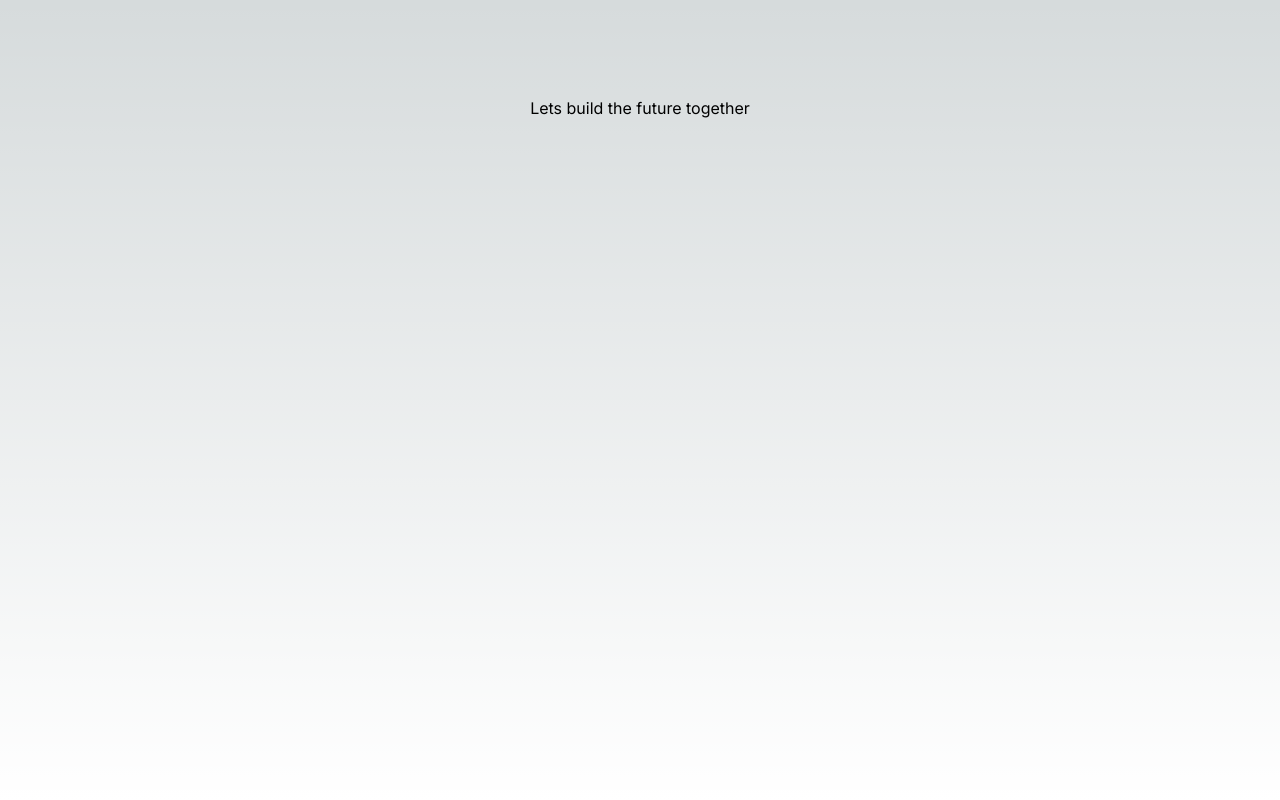
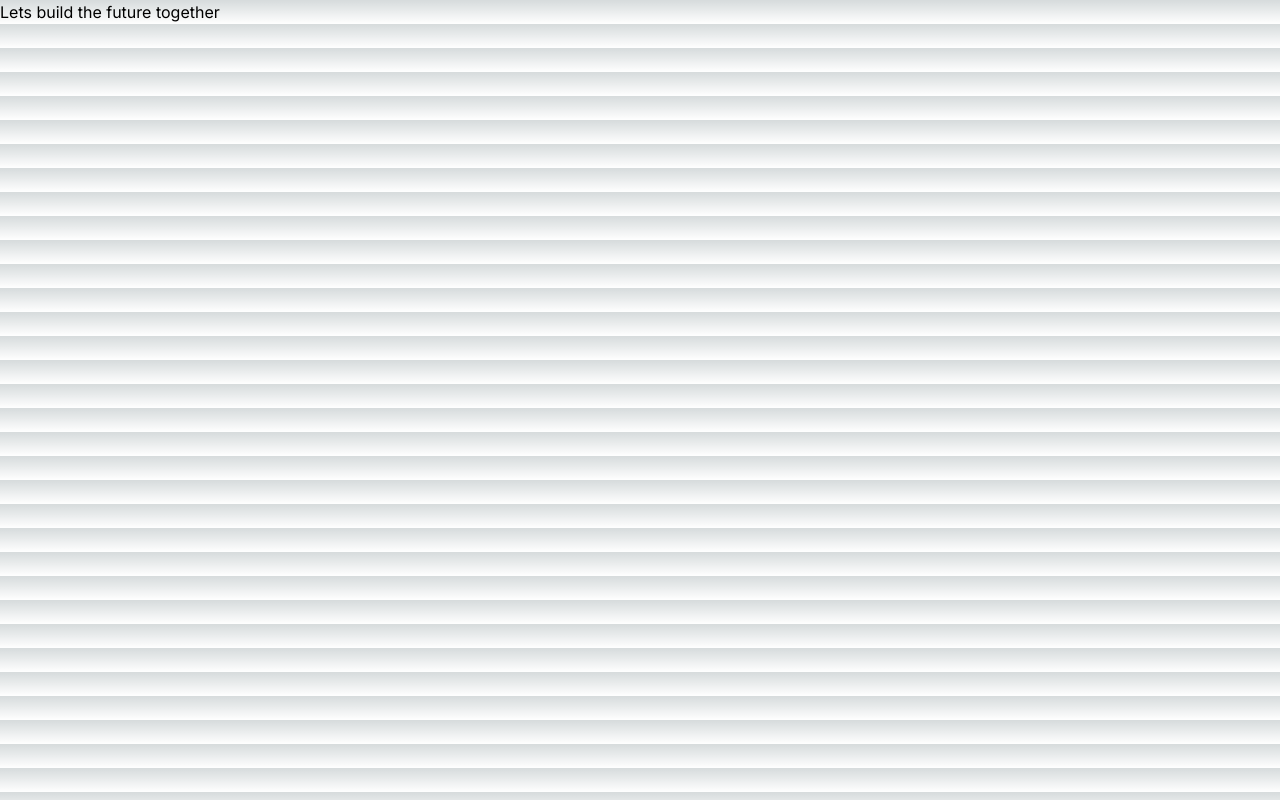
Before and after one commit to rookasrudzianskas/ai-weather-GPT4, a Next.js app: page / in a window 1280 px wide. Built offline with nearby package versions, Linux system fonts and the light colour scheme.

Commit message:
Refactor page.tsx to remove unused imports and simplify main className

```diff
--- a/app/page.tsx
+++ b/app/page.tsx
@@ -1,11 +1,6 @@
-import Image from 'next/image'
-import { Inter } from 'next/font/google'
-
-const inter = Inter({ subsets: ['latin'] })
-
 export default function Home() {
   return (
-    <main className="flex min-h-screen flex-col items-center justify-between p-24">
+    <main className="">
       Lets build the future together
     </main>
   )
```
